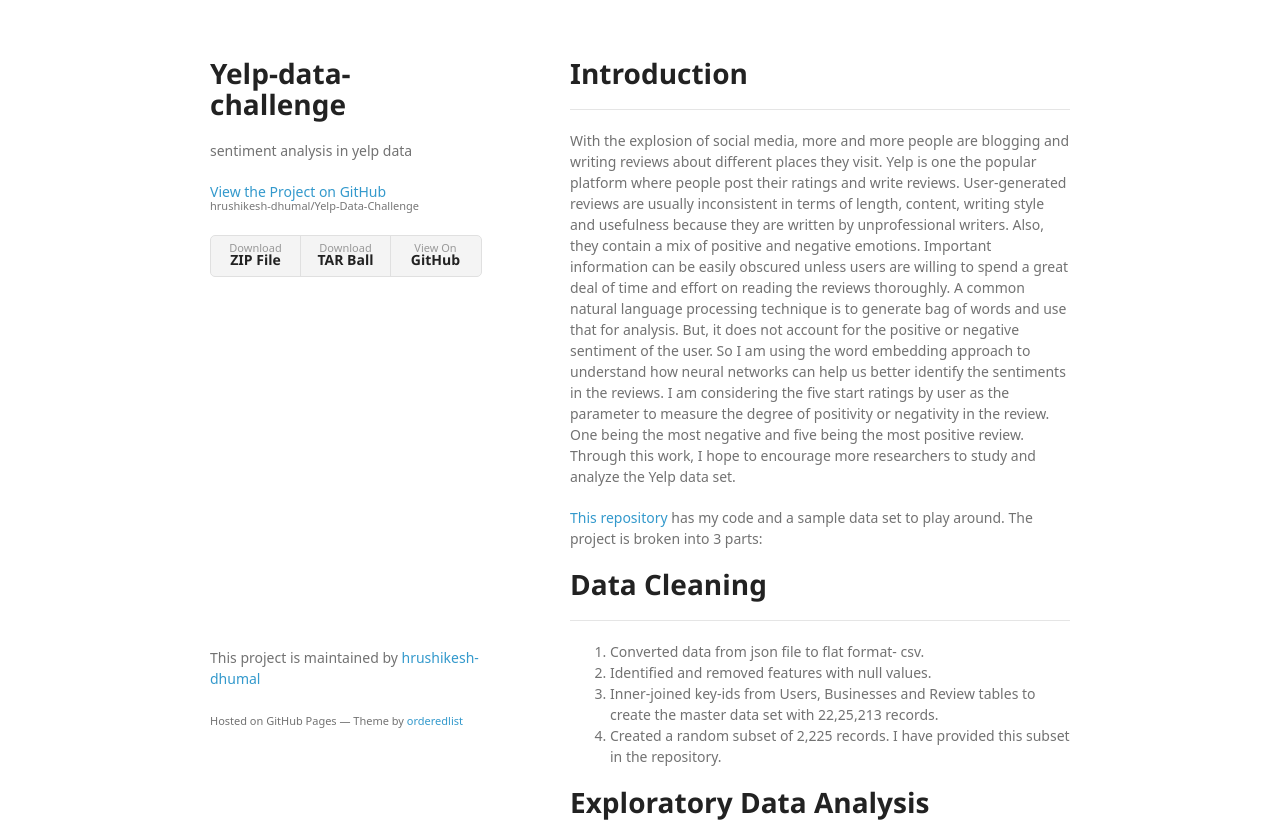
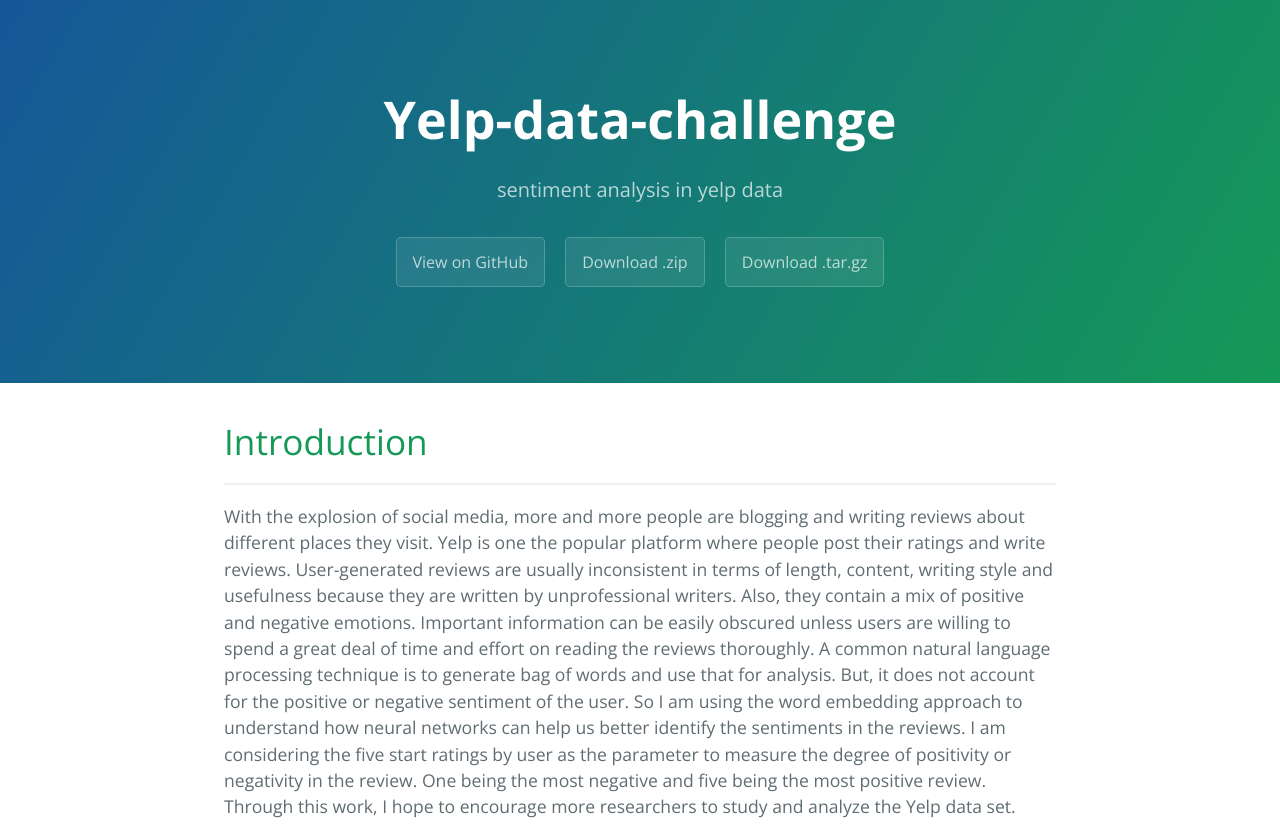
Before and after one commit to hrushikesh-dhumal/Yelp-Data-Challenge, a plain HTML site: page index.html in a window 1280 px wide. Shown: the top 824 px of the page. Drawn offline with nearby package versions, Linux system fonts and the light colour scheme; a web font is replaced by a local one.

Commit message:
Create gh-pages branch via GitHub

```diff
--- a/index.html
+++ b/index.html
@@ -1,34 +1,25 @@
-<!doctype html>
-<html>
+<!DOCTYPE html>
+<html lang="en-us">
   <head>
-    <meta charset="utf-8">
-    <meta http-equiv="X-UA-Compatible" content="chrome=1">
+    <meta charset="UTF-8">
     <title>Yelp-data-challenge by hrushikesh-dhumal</title>
-
-    <link rel="stylesheet" href="stylesheets/styles.css">
-    <link rel="stylesheet" href="stylesheets/github-light.css">
-    <meta name="viewport" content="width=device-width">
-    <!--[if lt IE 9]>
-    <script src="//html5shiv.googlecode.com/svn/trunk/html5.js"></script>
-    <![endif]-->
+    <meta name="viewport" content="width=device-width, initial-scale=1">
+    <link rel="stylesheet" type="text/css" href="stylesheets/normalize.css" media="screen">
+    <link href='https://fonts.googleapis.com/css?family=Open+Sans:400,700' rel='stylesheet' type='text/css'>
+    <link rel="stylesheet" type="text/css" href="stylesheets/stylesheet.css" media="screen">
+    <link rel="stylesheet" type="text/css" href="stylesheets/github-light.css" media="screen">
   </head>
   <body>
-    <div class="wrapper">
-      <header>
-        <h1>Yelp-data-challenge</h1>
-        <p>sentiment analysis in yelp data</p>
+    <section class="page-header">
+      <h1 class="project-name">Yelp-data-challenge</h1>
+      <h2 class="project-tagline">sentiment analysis in yelp data</h2>
+      <a href="https://github.com/hrushikesh-dhumal/Yelp-Data-Challenge" class="btn">View on GitHub</a>
+      <a href="https://github.com/hrushikesh-dhumal/Yelp-Data-Challenge/zipball/master" class="btn">Download .zip</a>
+      <a href="https://github.com/hrushikesh-dhumal/Yelp-Data-Challenge/tarball/master" class="btn">Download .tar.gz</a>
+    </section>
 
-        <p class="view"><a href="https://github.com/hrushikesh-dhumal/Yelp-Data-Challenge">View the Project on GitHub <small>hrushikesh-dhumal/Yelp-Data-Challenge</small></a></p>
-
-
-        <ul>
-          <li><a href="https://github.com/hrushikesh-dhumal/Yelp-Data-Challenge/zipball/master">Download <strong>ZIP File</strong></a></li>
-          <li><a href="https://github.com/hrushikesh-dhumal/Yelp-Data-Challenge/tarball/master">Download <strong>TAR Ball</strong></a></li>
-          <li><a href="https://github.com/hrushikesh-dhumal/Yelp-Data-Challenge">View On <strong>GitHub</strong></a></li>
-        </ul>
-      </header>
-      <section>
-        <h1>
+    <section class="main-content">
+      <h1>
 <a id="introduction" class="anchor" href="#introduction" aria-hidden="true"><span aria-hidden="true" class="octicon octicon-link"></span></a>Introduction</h1>
 
 <hr>
@@ -66,7 +57,7 @@ We used this information to set our baseline accuracy for algorithm evaluation t
 <p>Next I was curious about what kinds of words, are characteristic of different star categories so I did some word cloud visualizations. </p>
 
 <p><img src="https://raw.githubusercontent.com/hrushikesh-dhumal/Yelp-Data-Challenge/gh-pages/images/Wordcloud_1_star.png" alt="Word cloud for one star reviews"><br>
-The 1-star Yelp reviews use very little positive language, for eg: “Horrible” and “Worst”. 1-Star reviews frequently contain warnings for potential customers, which promises that the author will “never go back”. <em>Sometime we see sarcasm in form of words like “wow” and “love” used in 1 star rating.</em> </p>
+The 1-star Yelp reviews use very little positive language, for eg: “Horrible” and “Worst”. 1-Star reviews frequently contain warnings for potential customers, which promises that the author will “never go back”. <strong><em>Sometime we see sarcasm in form of words like “wow” and “love” used in 1 star rating.</em></strong> </p>
 
 <p><img src="https://raw.githubusercontent.com/hrushikesh-dhumal/Yelp-Data-Challenge/gh-pages/images/Wordcloud_2_star.png" alt="Word cloud for two stars reviews"></p>
 
@@ -83,9 +74,9 @@ The 1-star Yelp reviews use very little positive language, for eg: “Horrible
 
 <p>The plot basically shows the log of rank i.e. descending order of how frequently is a word occurring in the yelp corpus Vs log of the frequency of word. I can see that it is almost a straight line indicating that even Yelp corpus focus the Zipfs law! To further enhance the understanding I have created an interactive visualization where you can see the frequency of word vs rank plot. </p>
 
-<p>
-
-</p>
+<div class="highlight highlight-text-html-basic"><pre>&lt;<span class="pl-ent">p</span>&gt;
+&lt;<span class="pl-ent">iframe</span> <span class="pl-e">width</span>=<span class="pl-s"><span class="pl-pds">"</span>900<span class="pl-pds">"</span></span> <span class="pl-e">height</span>=<span class="pl-s"><span class="pl-pds">"</span>800<span class="pl-pds">"</span></span> <span class="pl-e">frameborder</span>=<span class="pl-s"><span class="pl-pds">"</span>0<span class="pl-pds">"</span></span> <span class="pl-e">scrolling</span>=<span class="pl-s"><span class="pl-pds">"</span>no<span class="pl-pds">"</span></span> <span class="pl-e">src</span>=<span class="pl-s"><span class="pl-pds">"</span>https://plot.ly/~hrushikesh-dhumal/36.embed<span class="pl-pds">"</span></span>&gt;&lt;/<span class="pl-ent">iframe</span>&gt;
+&lt;/<span class="pl-ent">p</span>&gt;</pre></div>
 
 <p>I see that words such as the, it which are repeated more prominently and need to be removed. </p>
 
@@ -94,19 +85,14 @@ The 1-star Yelp reviews use very little positive language, for eg: “Horrible
 
 <hr>
 
-<h1>
-<a id="author-information" class="anchor" href="#author-information" aria-hidden="true"><span aria-hidden="true" class="octicon octicon-link"></span></a>Author Information</h1>
+      <footer class="site-footer">
+        <span class="site-footer-owner"><a href="https://github.com/hrushikesh-dhumal/Yelp-Data-Challenge">Yelp-data-challenge</a> is maintained by <a href="https://github.com/hrushikesh-dhumal">hrushikesh-dhumal</a>.</span>
 
-<hr>
+        <span class="site-footer-credits">This page was generated by <a href="https://pages.github.com">GitHub Pages</a> using the <a href="https://github.com/jasonlong/cayman-theme">Cayman theme</a> by <a href="https://twitter.com/jasonlong">Jason Long</a>.</span>
+      </footer>
 
-<p>Hrushikesh Dhumal(<a href="mailto:hrushikesh.dhumal@gmail.com">hrushikesh.dhumal@gmail.com</a>)</p>
-      </section>
-      <footer>
-        <p>This project is maintained by <a href="https://github.com/hrushikesh-dhumal">hrushikesh-dhumal</a></p>
-        <p><small>Hosted on GitHub Pages &mdash; Theme by <a href="https://github.com/orderedlist">orderedlist</a></small></p>
-      </footer>
-    </div>
-    <script src="javascripts/scale.fix.js"></script>
+    </section>
+
 
   </body>
 </html>
```
Also changed, not shown: params.json (+1 -1 lines).
